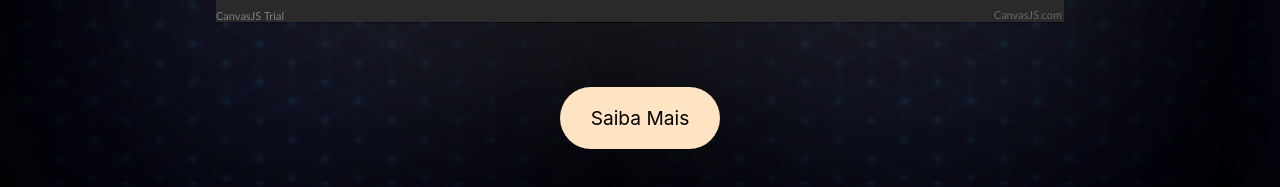
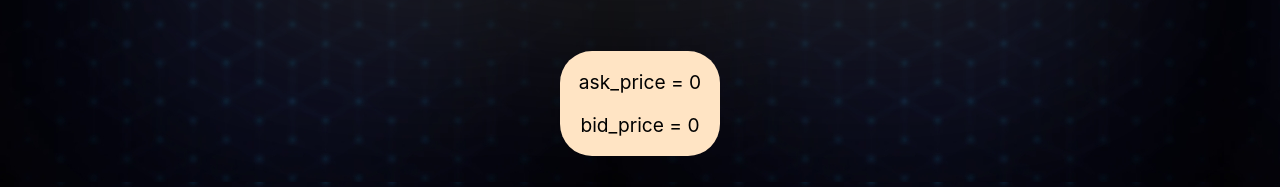
Before and after one commit to insper-tecnologias-web/projeto-2-frontend-p2-tecweb-frontend, a React (Create React App) app in the folder cryptoviewer/: page / in a window 1280 px wide. Shown: the part 556-743 px from the top of the page. Built offline with nearby package versions, Linux system fonts and the light colour scheme; no server answers.

Commit message:
ask and bid price no front

```diff
--- a/cryptoviewer/src/components/Candle/candle.js
+++ b/cryptoviewer/src/components/Candle/candle.js
@@ -1,4 +1,3 @@
-import { PieCenter } from "@syncfusion/ej2-charts";
 import React, { Component } from "react";
 import CanvasJSReact from '../../assets/canvasjs.react';
 
--- a/cryptoviewer/src/components/Viewer/index.js
+++ b/cryptoviewer/src/components/Viewer/index.js
@@ -72,6 +72,8 @@ export default function View(props) {
   const [baseImg, setBaseImg] = useState("");
   const [quoteImg, setQuoteImg] = useState("");
   const [loadingGraph, setloading] = useState("");
+  const[askprice, setAskPrice] = useState(0);
+  const[bidprice, setBidPrice] = useState(0);
 
   // console.log(getExchangerate(selectedCoin, selectedQuote))
   // console.log(price)
@@ -141,6 +143,13 @@ export default function View(props) {
     .then((response) => {
       setQuoteImg(JSON.stringify(response.data.url).replaceAll('"',''));
     });
+
+    axios
+    .get(`${host}price/${base}/${quote}`)
+    .then((response) => {
+      setAskPrice(response["data"]["ask_price"]);
+      setBidPrice(response["data"]["bid_price"]);
+    });
   }
 
   const baseChanged = (event) => {
@@ -197,7 +206,8 @@ export default function View(props) {
         <CandleChart className="item2" dataPoints={chartData} ytitle={""} title={loadingGraph} name={"Flutuação"} moedaComparadora={selectedQuote} height={graphHeight}/>
       </div>
       <div className="item3">
-        <p className="saiba-mais">Saiba Mais</p>
+        <p className="saiba-mais">ask_price = {askprice}</p>
+        <p className="saiba-mais">bid_price = {bidprice}</p>
       </div>
     </div>
   );
```
